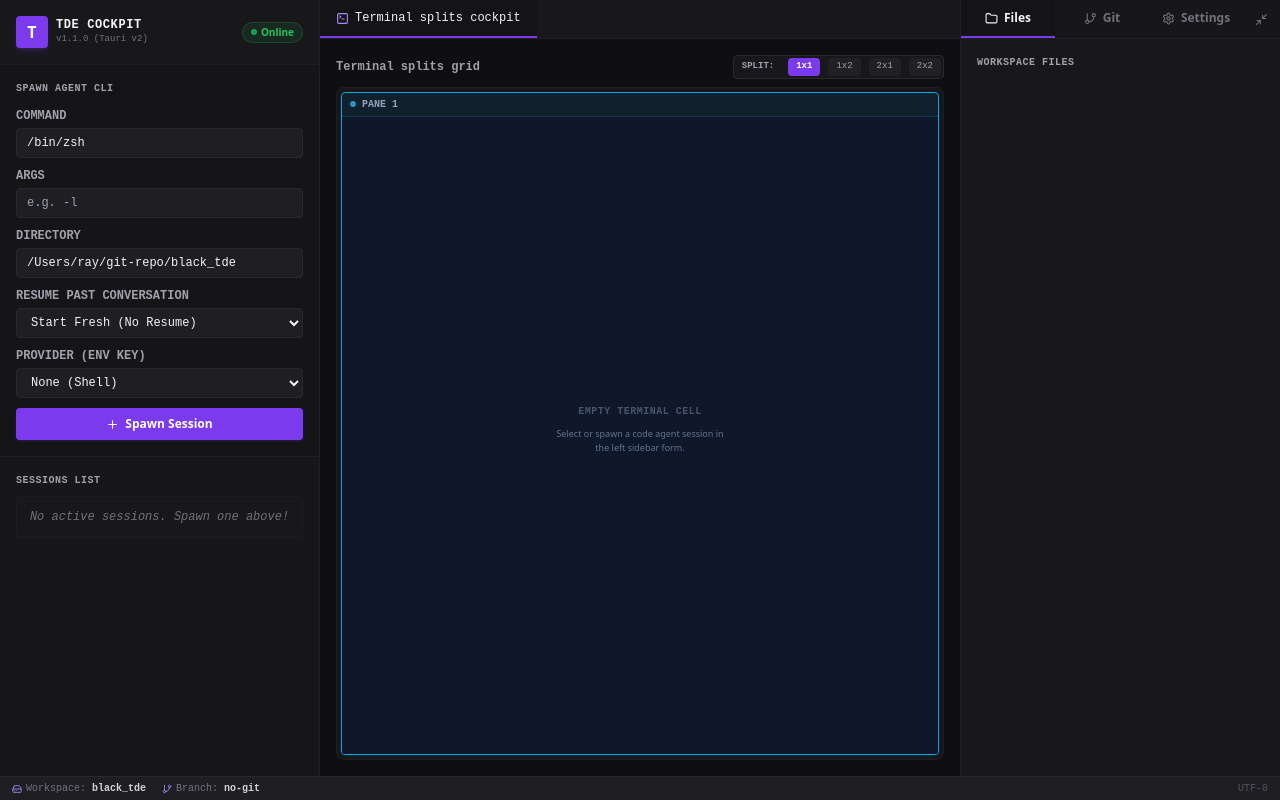
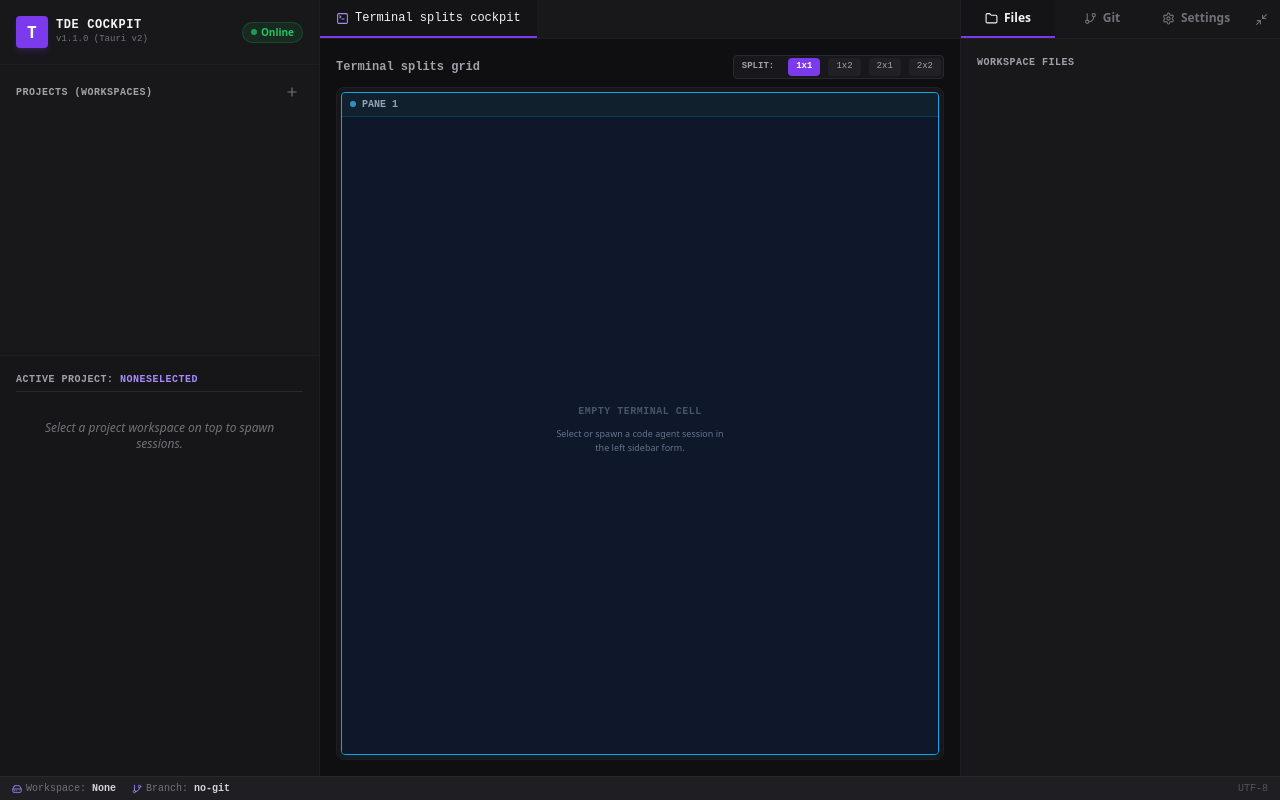
Before and after one commit to blackTDE/blackTDE, a React (Vite) app: page / in a window 1280 px wide. Built offline with nearby package versions, Linux system fonts and the light colour scheme.

Commit message:
feat: clean up unused addWorkspace variable from App.tsx

```diff
--- a/src/App.tsx
+++ b/src/App.tsx
@@ -37,10 +37,19 @@ function App() {
     openFiles,
     activeFileTab,
     closeFile,
-    setActiveFileTab
+    setActiveFileTab,
+    activeWorkspace,
+    workspaces,
+    setWorkspace,
+    setWorkspaces
   } = useWorkspaceStore();
 
   const [isRightPaneExpanded, setIsRightPaneExpanded] = useState(true);
+
+  // New Project Form parameters
+  const [showNewProjectForm, setShowNewProjectForm] = useState(false);
+  const [newProjectName, setNewProjectName] = useState('');
+  const [newProjectPath, setNewProjectPath] = useState('');
 
   // Spawning process parameters
   const [cmdInput, setCmdInput] = useState('/bin/zsh');
@@ -61,26 +70,91 @@ function App() {
     }
   };
 
-  // Load Git Branch name on load
-  const loadGitBranch = async () => {
+  const loadWorkspaces = async () => {
     try {
-      const branchName = await invoke<string>('get_git_branch', { cwd: workspacePath });
-      setGitBranch(branchName);
-    } catch (e) {
-      console.error(e);
+      let list = await invoke<any[]>('list_workspaces');
+      if (list.length === 0) {
+        // Create default workspace entry pointing to this repository
+        await invoke('create_workspace', {
+          id: 'project_default',
+          name: 'black_tde',
+          path: workspacePath
+        });
+        list = await invoke<any[]>('list_workspaces');
+      }
+      setWorkspaces(list);
+
+      // Default select the first project if no project is active yet
+      if (!activeWorkspace && list.length > 0) {
+        handleSelectProject(list[0]);
+      }
+    } catch (err) {
+      console.error('Failed to load workspaces:', err);
+    }
+  };
+
+  const handleSelectProject = (ws: any) => {
+    setWorkspace(ws);
+    setCwdInput(ws.path);
+
+    // Reload git branch for the selected project
+    invoke<string>('get_git_branch', { cwd: ws.path })
+      .then(setGitBranch)
+      .catch((err) => {
+        console.error(err);
+        setGitBranch('no-git');
+      });
+  };
+
+  const handleCreateProject = async () => {
+    if (!newProjectName.trim() || !newProjectPath.trim()) {
+      alert('Please fill out both Project Name and absolute Path fields.');
+      return;
+    }
+    const id = 'project_' + Math.random().toString(36).substring(2, 11);
+    try {
+      await invoke('create_workspace', {
+        id,
+        name: newProjectName.trim(),
+        path: newProjectPath.trim()
+      });
+      setNewProjectName('');
+      setNewProjectPath('');
+      setShowNewProjectForm(false);
+      await loadWorkspaces();
+
+      // Automatically select the newly created project
+      const list = await invoke<any[]>('list_workspaces');
+      const newlyCreated = list.find(w => w.id === id);
+      if (newlyCreated) {
+        handleSelectProject(newlyCreated);
+      }
+    } catch (error) {
+      alert('Failed to create project: ' + error);
+    }
+  };
+
+  const handleDeleteProject = async (id: string) => {
+    try {
+      await invoke('delete_workspace', { id });
+      await loadWorkspaces();
+      if (activeWorkspace?.id === id) {
+        setWorkspace(null);
+      }
+    } catch (error) {
+      alert('Failed to delete project: ' + error);
     }
   };
 
   useEffect(() => {
-    loadGitBranch();
+    loadWorkspaces();
     loadPastSessions();
-    // Default right panel to files tree list
     setActiveRightPanel('files');
   }, []);
 
   const handleCreateSession = async () => {
     const newSessionId = 'session_' + Math.random().toString(36).substring(2, 11);
-    const mockWorkspaceId = 'default_workspace';
+    const mockWorkspaceId = activeWorkspace?.id || 'project_default';
     const args = argsInput.trim() ? argsInput.split(/\s+/) : [];
 
     try {
@@ -106,7 +180,6 @@ function App() {
       setPaneSessionId(paneLayout.activePaneIndex, newSessionId);
       setResumeSessionId('');
       loadPastSessions();
-      // Auto-switch to terminal splits tab when launching process
       setActiveFileTab(null);
     } catch (error) {
       alert('Failed to spawn session: ' + error);
@@ -123,12 +196,16 @@ function App() {
     }
   };
 
+  // Filters sessions list & past sessions to those matching active workspace path
+  const filteredPastSessions = pastSessions.filter(s => s.cwd === activeWorkspace?.path);
+  const filteredActiveSessions = Object.values(sessions).filter(s => s.cwd === activeWorkspace?.path);
+
   return (
     <div className="flex h-screen w-screen bg-surface text-zinc-100 overflow-hidden font-sans flex-col select-none">
       {/* Main Container */}
       <div className="flex flex-1 min-h-0 w-full overflow-hidden">
 
-        {/* Left Sidebar Panel */}
+        {/* Left Sidebar Panel (Projects & Session Launchers) */}
         <div className="w-80 border-r border-surface-2 bg-surface-1 flex flex-col select-none overflow-hidden">
           {/* Header */}
           <div className="p-4 border-b border-surface-2 flex items-center justify-between">
@@ -147,15 +224,111 @@ function App() {
             </div>
           </div>
 
-          {/* Left panel forms and sessions */}
+          {/* Left panel body: Projects List & Active Project Session Spawner */}
           <div className="flex-grow overflow-y-auto flex flex-col divide-y divide-surface-2 min-h-0">
 
-            {/* Spawn Process Form */}
-            <div className="p-4 flex flex-col space-y-3 bg-surface/30">
-              <h2 className="text-[10px] font-bold tracking-wider text-zinc-400 uppercase font-mono">Spawn Agent CLI</h2>
+            {/* Project List Section */}
+            <div className="flex-[4] p-4 flex flex-col min-h-0 overflow-y-auto space-y-2">
+              <div className="flex items-center justify-between">
+                <h2 className="text-[10px] font-bold tracking-wider text-zinc-400 uppercase font-mono">Projects (Workspaces)</h2>
+                <button
+                  onClick={() => setShowNewProjectForm(!showNewProjectForm)}
+                  className="text-zinc-500 hover:text-brand-light p-1 transition cursor-pointer"
+                  title="Create New Project"
+                >
+                  <Plus size={14} />
+                </button>
+              </div>
+
+              {/* Inline Create Project Form */}
+              {showNewProjectForm && (
+                <div className="p-3 bg-surface border border-surface-3 rounded space-y-2.5 text-xs">
+                  <div>
+                    <label className="block text-[10px] text-zinc-500 font-mono mb-1">PROJECT NAME</label>
+                    <input
+                      type="text"
+                      placeholder="e.g. My Website"
+                      value={newProjectName}
+                      onChange={(e) => setNewProjectName(e.target.value)}
+                      className="w-full bg-surface-2 border border-surface-3 rounded px-2 py-1 text-zinc-200 focus:outline-none focus:border-brand/70 font-mono"
+                    />
+                  </div>
+                  <div>
+                    <label className="block text-[10px] text-zinc-500 font-mono mb-1">ABSOLUTE DIRECTORY PATH</label>
+                    <input
+                      type="text"
+                      placeholder="e.g. /Users/ray/projects/site"
+                      value={newProjectPath}
+                      onChange={(e) => setNewProjectPath(e.target.value)}
+                      className="w-full bg-surface-2 border border-surface-3 rounded px-2 py-1 text-zinc-200 focus:outline-none focus:border-brand/70 font-mono"
+                    />
+                  </div>
+                  <div className="flex space-x-2 pt-1">
+                    <button
+                      onClick={handleCreateProject}
+                      className="flex-1 bg-brand text-white font-semibold py-1 rounded text-[11px] hover:bg-brand/90 cursor-pointer"
+                    >
+                      Save
+                    </button>
+                    <button
+                      onClick={() => setShowNewProjectForm(false)}
+                      className="flex-1 bg-surface-3 text-zinc-400 font-semibold py-1 rounded text-[11px] hover:bg-surface-2 cursor-pointer"
+                    >
+                      Cancel
+                    </button>
+                  </div>
+                </div>
+              )}
+
+              {/* Projects List view */}
+              <div className="space-y-1.5 overflow-y-auto">
+                {workspaces.map((ws) => (
+                  <div
+                    key={ws.id}
+                    onClick={() => handleSelectProject(ws)}
+                    className={`group flex items-center justify-between p-2 rounded-lg border transition cursor-pointer ${
+                      activeWorkspace?.id === ws.id
+                        ? 'bg-brand/10 border-brand/40 text-brand-light font-semibold'
+                        : 'bg-surface-2/30 border-transparent hover:bg-surface-2/60 text-zinc-300'
+                    }`}
+                  >
+                    <div className="flex items-center space-x-2 truncate">
+                      <Folder size={14} className={activeWorkspace?.id === ws.id ? 'text-brand-light' : 'text-zinc-500'} />
+                      <div className="truncate">
+                        <p className="text-xs truncate font-mono">{ws.name}</p>
+                        <p className="text-[9px] text-zinc-500 font-mono truncate">{ws.path}</p>
+                      </div>
+                    </div>
+                    {ws.id !== 'project_default' && (
+                      <button
+                        onClick={(e) => {
+                          e.stopPropagation();
+                          handleDeleteProject(ws.id);
+                        }}
+                        className="p-1 opacity-0 group-hover:opacity-100 hover:text-error text-zinc-500 rounded transition cursor-pointer"
+                      >
+                        <Trash2 size={12} />
+                      </button>
+                    )}
+                  </div>
+                ))}
+              </div>
+            </div>
+
+            {/* Active Workspace details and spawn section */}
+            <div className="flex-[6] p-4 flex flex-col min-h-0 overflow-y-auto space-y-3 bg-surface/20">
+              <div className="border-b border-surface-3 pb-1">
+                <h3 className="text-[10px] font-bold text-zinc-400 font-mono uppercase tracking-wider">
+                  Active Project: <span className="text-brand-light">{activeWorkspace?.name || 'NoneSelected'}</span>
+                </h3>
+              </div>
+
+              {activeWorkspace ? (
+                <>
+                  {/* Spawn Agent form */}
                   <div className="space-y-2.5 text-xs">
                     <div>
-                  <label className="block text-zinc-400 font-mono mb-1 font-semibold">COMMAND</label>
+                      <label className="block text-zinc-400 font-mono text-[10px] mb-1 font-semibold">AGENT CLI COMMAND</label>
                       <input
                         type="text"
                         value={cmdInput}
@@ -163,8 +336,9 @@ function App() {
                         className="w-full bg-surface-2 border border-surface-3 rounded px-2.5 py-1.5 text-zinc-250 focus:outline-none focus:border-brand/70 font-mono"
                       />
                     </div>
+                    <div className="grid grid-cols-2 gap-2">
                       <div>
-                  <label className="block text-zinc-400 font-mono mb-1 font-semibold">ARGS</label>
+                        <label className="block text-zinc-400 font-mono text-[10px] mb-1 font-semibold">ARGS</label>
                         <input
                           type="text"
                           value={argsInput}
@@ -174,46 +348,7 @@ function App() {
                         />
                       </div>
                       <div>
-                  <label className="block text-zinc-400 font-mono mb-1 font-semibold">DIRECTORY</label>
-                  <input
-                    type="text"
-                    value={cwdInput}
-                    onChange={(e) => setCwdInput(e.target.value)}
-                    className="w-full bg-surface-2 border border-surface-3 rounded px-2.5 py-1.5 text-zinc-250 focus:outline-none focus:border-brand/70 font-mono"
-                  />
-                </div>
-                <div>
-                  <label className="block text-zinc-400 font-mono mb-1 font-bold">RESUME PAST CONVERSATION</label>
-                  <select
-                    value={resumeSessionId}
-                    onChange={(e) => {
-                      const val = e.target.value;
-                      setResumeSessionId(val);
-                      if (val) {
-                        const selected = pastSessions.find(s => s.remote_session_id === val);
-                        if (selected) {
-                          setCmdInput(selected.agent_type);
-                          setCwdInput(selected.cwd);
-                          if (selected.agent_type === 'claude') {
-                            setSpawnProvider('anthropic');
-                          } else if (selected.agent_type === 'aider') {
-                            setSpawnProvider('openai');
-                          }
-                        }
-                      }
-                    }}
-                    className="w-full bg-surface-2 border border-surface-3 rounded px-2.5 py-1.5 text-zinc-250 focus:outline-none focus:border-brand/70 font-mono cursor-pointer"
-                  >
-                    <option value="">Start Fresh (No Resume)</option>
-                    {pastSessions.map(s => (
-                      <option key={s.id} value={s.remote_session_id}>
-                        {s.agent_type} - {s.remote_session_id.substring(0, 8)}... ({s.cwd.split('/').pop()})
-                      </option>
-                    ))}
-                  </select>
-                </div>
-                <div>
-                  <label className="block text-zinc-400 font-mono mb-1 font-bold">PROVIDER (ENV KEY)</label>
+                        <label className="block text-zinc-400 font-mono text-[10px] mb-1 font-semibold">PROVIDER</label>
                         <select
                           value={spawnProvider}
                           onChange={(e) => {
@@ -236,6 +371,25 @@ function App() {
                           <option value="deepseek">DeepSeek API</option>
                         </select>
                       </div>
+                    </div>
+
+                    {/* Resume Conversation */}
+                    <div>
+                      <label className="block text-zinc-400 font-mono text-[10px] mb-1 font-bold">RESUME CONVERSATION</label>
+                      <select
+                        value={resumeSessionId}
+                        onChange={(e) => setResumeSessionId(e.target.value)}
+                        className="w-full bg-surface-2 border border-surface-3 rounded px-2.5 py-1.5 text-zinc-250 focus:outline-none focus:border-brand/70 font-mono cursor-pointer"
+                      >
+                        <option value="">Start Fresh (No Resume)</option>
+                        {filteredPastSessions.map(s => (
+                          <option key={s.id} value={s.remote_session_id}>
+                            {s.agent_type} - {s.remote_session_id.substring(0, 8)}...
+                          </option>
+                        ))}
+                      </select>
+                    </div>
+
                     <button
                       onClick={handleCreateSession}
                       className="w-full flex items-center justify-center space-x-1.5 bg-brand hover:bg-brand/90 active:bg-brand text-white font-semibold py-2 px-3 rounded shadow shadow-brand/20 transition text-xs cursor-pointer"
@@ -244,21 +398,20 @@ function App() {
                       <span>Spawn Session</span>
                     </button>
                   </div>
-            </div>
 
-            {/* Session list */}
-            <div className="p-4 space-y-2 flex-grow overflow-y-auto min-h-0 bg-surface-1/40">
-              <h2 className="text-[10px] font-bold tracking-wider text-zinc-400 uppercase mb-2 font-mono">Sessions List</h2>
-              {Object.keys(sessions).length === 0 ? (
-                <div className="text-xs text-zinc-500 italic p-3 text-center bg-surface-2/20 rounded border border-surface-3/30 font-mono">
+                  {/* Sessions List */}
+                  <div className="pt-2 flex-grow overflow-y-auto min-h-0 space-y-1.5">
+                    <h4 className="text-[10px] font-bold tracking-wider text-zinc-400 uppercase font-mono">Active Project Sessions</h4>
+                    {filteredActiveSessions.length === 0 ? (
+                      <div className="text-[11px] text-zinc-500 italic p-3 text-center bg-surface-2/20 rounded border border-surface-3/30 font-mono">
                         No active sessions. Spawn one above!
                       </div>
                     ) : (
-                Object.values(sessions).map((session) => (
+                      filteredActiveSessions.map((session) => (
                         <div
                           key={session.id}
                           onClick={() => setActiveSession(session.id)}
-                    className={`flex items-center justify-between p-2 rounded cursor-pointer transition border ${
+                          className={`flex items-center justify-between p-2.5 rounded border transition cursor-pointer ${
                             activeSessionId === session.id
                               ? 'bg-brand/10 border-brand/40 text-brand-light font-semibold'
                               : 'bg-surface-2/30 border-transparent hover:bg-surface-2 text-zinc-300'
@@ -284,6 +437,14 @@ function App() {
                       ))
                     )}
                   </div>
+                </>
+              ) : (
+                <div className="text-xs text-zinc-500 italic p-4 text-center">
+                  Select a project workspace on top to spawn sessions.
+                </div>
+              )}
+            </div>
+
           </div>
         </div>
 
@@ -433,7 +594,8 @@ function App() {
                 <div className="h-full flex flex-col">
                   <h3 className="text-[10px] font-bold uppercase tracking-wider text-zinc-400 mb-2 font-mono">Workspace Files</h3>
                   <div className="flex-grow overflow-y-auto">
-                    <FileTree rootPath={workspacePath} />
+                    {/* Rebind root path dynamically to active project/workspace */}
+                    <FileTree rootPath={activeWorkspace?.path || workspacePath} />
                   </div>
                 </div>
               ) : activeRightPanel === 'git' ? (
@@ -473,7 +635,7 @@ function App() {
         <div className="flex items-center space-x-4">
           <span className="flex items-center space-x-1">
             <HardDrive size={10} className="text-brand-light" />
-            <span>Workspace: <strong className="text-zinc-300">black_tde</strong></span>
+            <span>Workspace: <strong className="text-zinc-300">{activeWorkspace?.name || 'None'}</strong></span>
           </span>
           <span className="flex items-center space-x-1">
             <GitBranch size={10} className="text-brand-light" />
```
Lines whose indentation alone changed are shown as unchanged.
